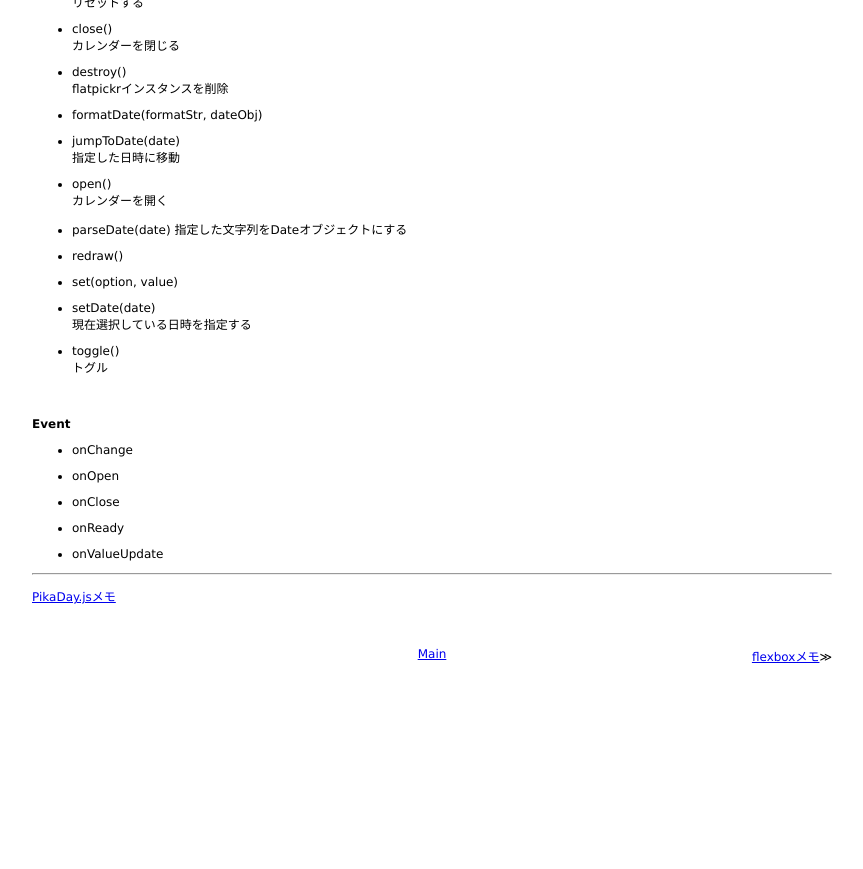
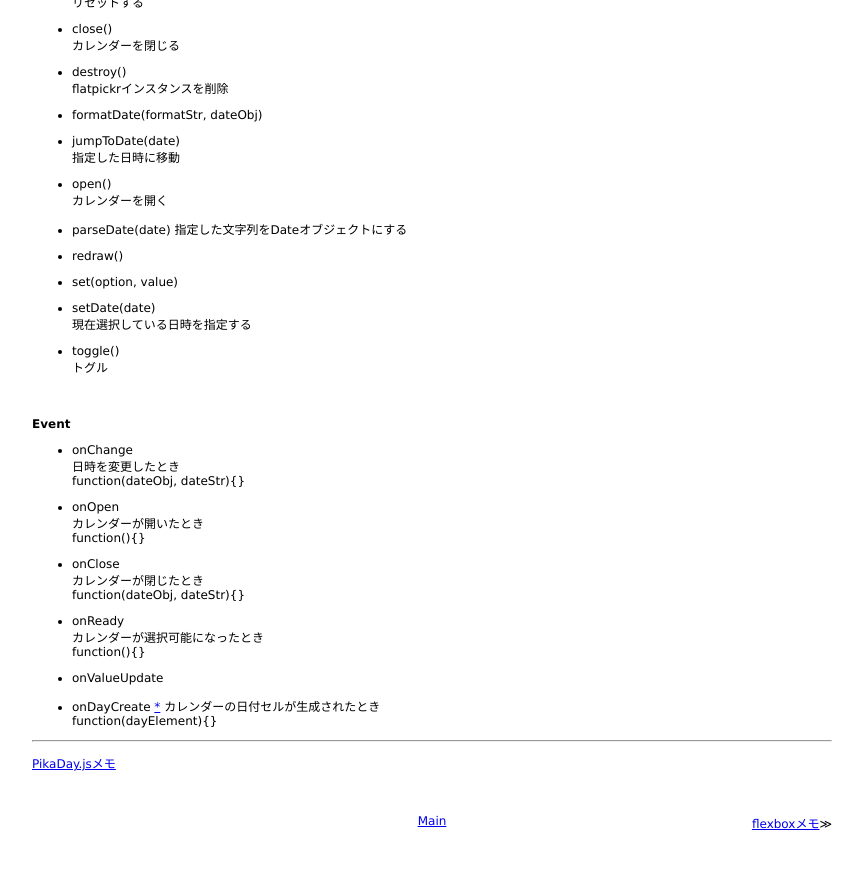
Before and after one commit to 38elements/38elements.github.com, a Jekyll site: the page built from _posts/2016-11-05-flatpickr.md, in a window 1280 px wide and 900 px high, scrolled down 1768 px. Shown: the top 869 px of the window, without its empty margins (208-1071 px from the left). Built offline with Jekyll 4.4.1, drawn with Linux system fonts in a browser that asks for light colours; before the commit the page ends 2501 px from its top, so only the background shows below that.

Commit message:
Update 2016-11-05-flatpickr.md

```diff
--- a/_posts/2016-11-05-flatpickr.md
+++ b/_posts/2016-11-05-flatpickr.md
@@ -154,14 +154,25 @@ flatpickrインスタンスを削除
 #### Event
 
 * onChange
+日時を変更したとき
+function(dateObj, dateStr){}
 
 * onOpen
+カレンダーが開いたとき
+function(){}
 
 * onClose
+カレンダーが閉じたとき
+function(dateObj, dateStr){}
 
 * onReady
+カレンダーが選択可能になったとき
+function(){}
 
 * onValueUpdate
 
+* onDayCreate [\*](https://chmln.github.io/flatpickr/#event-onDayCreate)
+カレンダーの日付セルが生成されたとき
+function(dayElement){}
 <hr>
 [PikaDay.jsメモ](/2014/02/02/pikadayjs.html)
```
